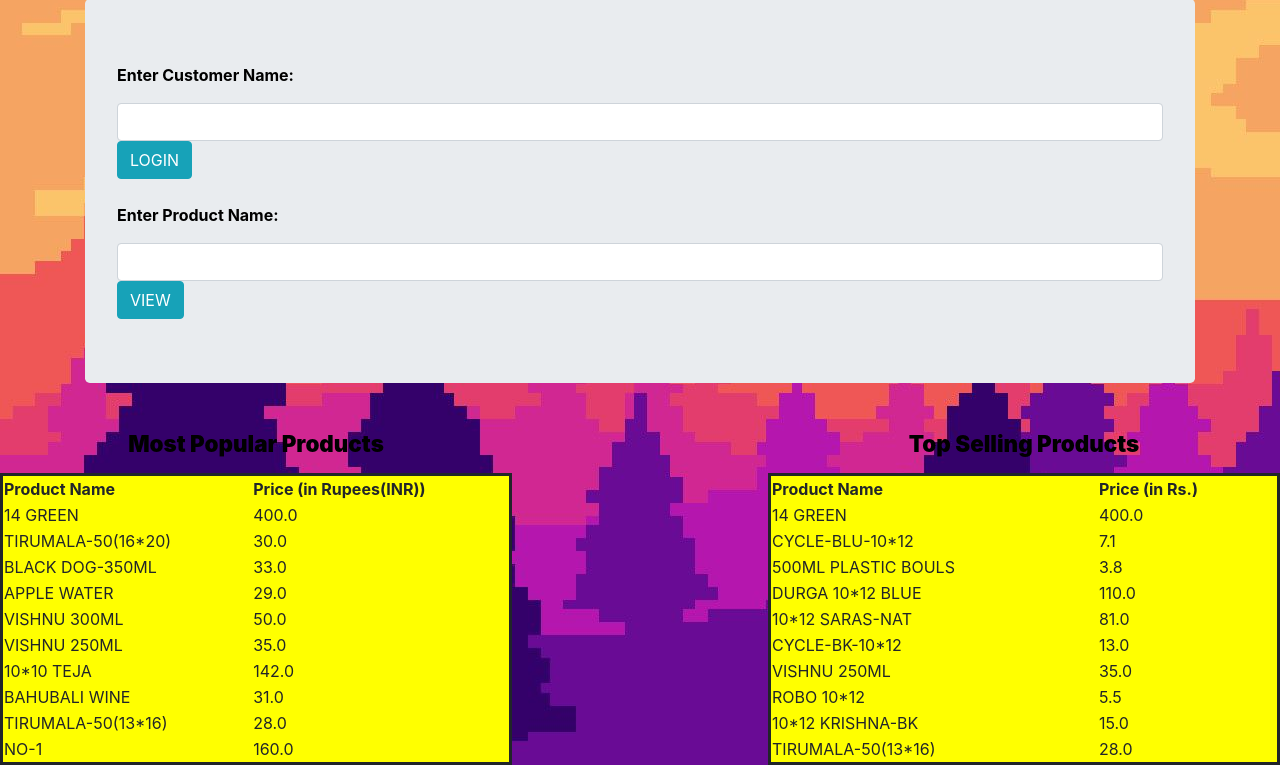
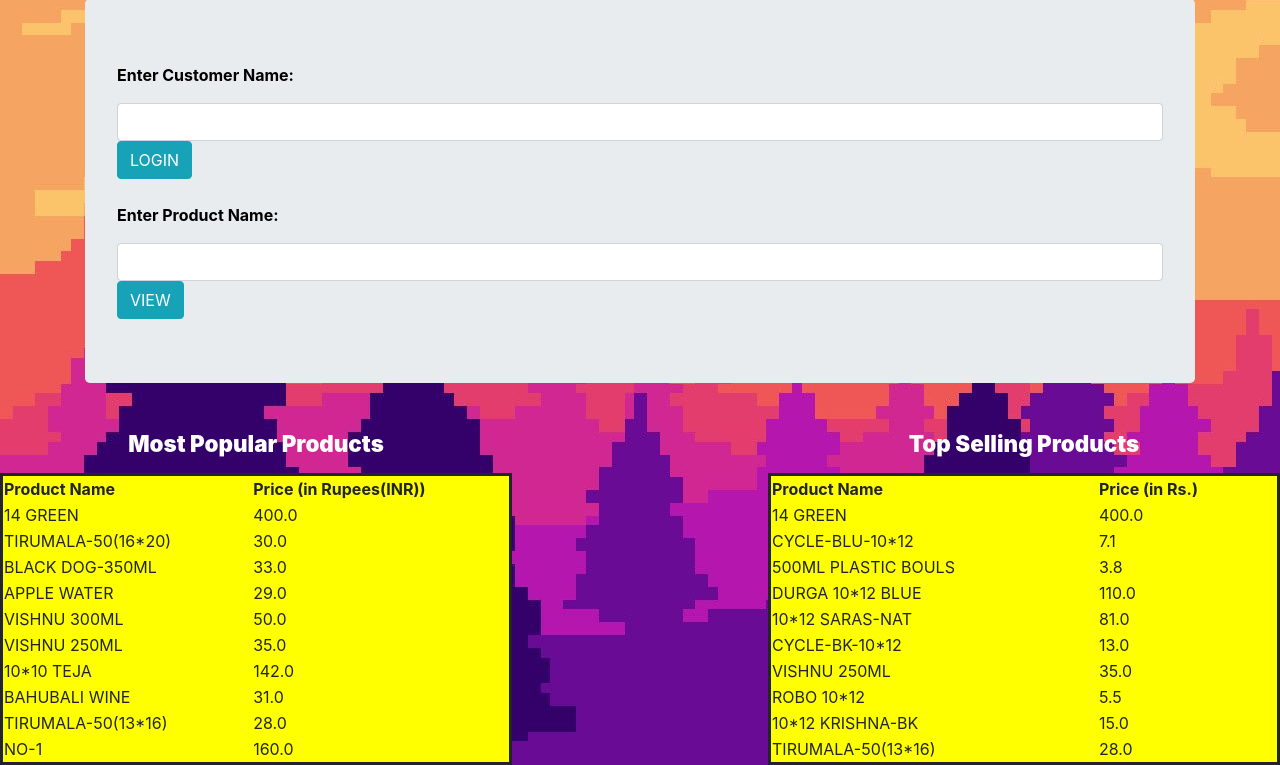
Before and after one commit to abhijeetdaspublic/product-recommendation-web, a Flask app: template templates/home.html in a window 1280 px wide. Shown: the part 145-910 px from the top of the page. Run offline with Flask 2, Linux system fonts and the light colour scheme; the template is opened without the code that fills it, so the values that code supplies are empty; parts of the project's set-up code (start-up, migrations or seed data) failed here and were passed over; some libraries are stand-ins or nearby versions.

Commit message:
Update home.html

```diff
--- a/templates/home.html
+++ b/templates/home.html
@@ -44,7 +44,7 @@
 <!-- HOME PAGE TABLE -->
 <!-- BELOW -->
 <table style="border: 3px solid; float: left; width: 40%; background-color:yellow;">
-<caption style="text-align: center; caption-side: top; font-size: 140%; font-weight: bold; color:black;">
+<caption style="text-align: center; caption-side: top; font-size: 140%; font-weight: bold; color:white;">
 <strong>Most Popular Products</strong></caption>
 
 <!-- Most Popular -->
@@ -96,7 +96,7 @@
 
 <!--Top Sellable -->
 <table style="border: 3px solid; float: right; width: 40%; background-color:yellow;">
-<caption style="text-align: center; caption-side: top; font-size: 140%; font-weight: bold; color:black;">
+<caption style="text-align: center; caption-side: top; font-size: 140%; font-weight: bold; color:white;">
 <strong>Top Selling Products</strong></caption>
 <tr>
 <th>Product Name</th>
```
